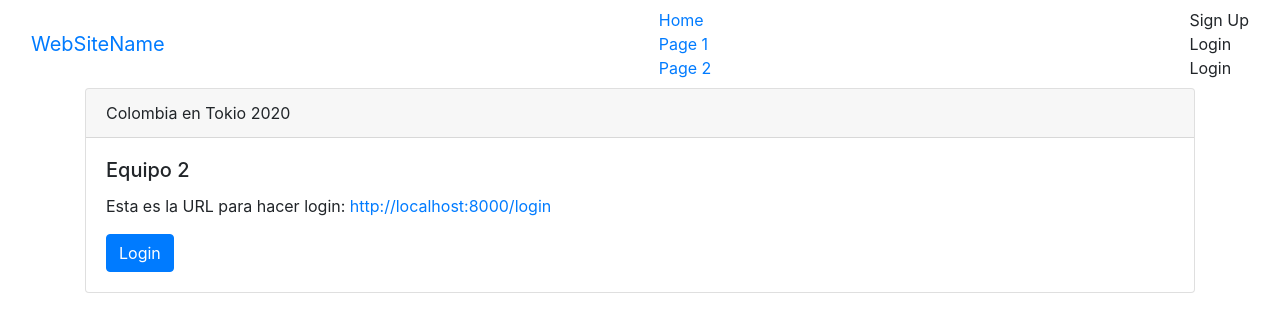
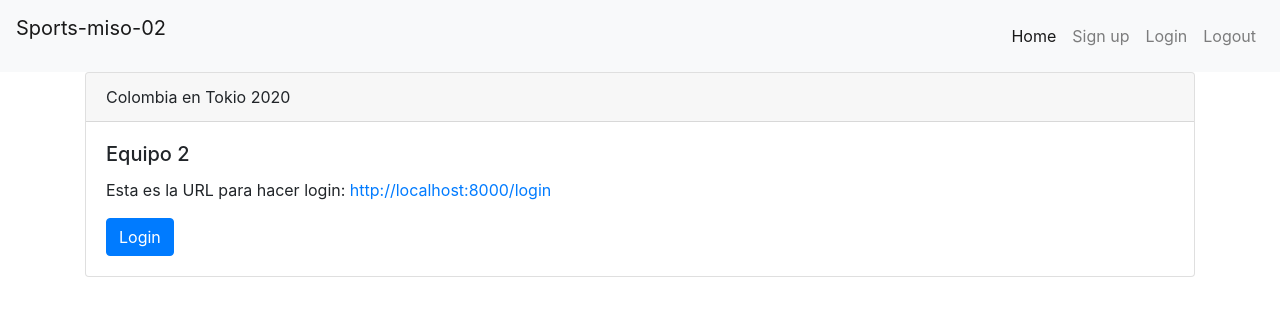
Before and after one commit to juanalvarez123/sports-web-miso-O2, an Angular app: page / in a window 1280 px wide. Shown: the top 332 px of the page. Built offline with nearby package versions, Linux system fonts and the light colour scheme.

Commit message:
Nav bar con routerLink

```diff
--- a/src/app/header/header.module.ts
+++ b/src/app/header/header.module.ts
@@ -1,11 +1,13 @@
 import { NgModule } from '@angular/core';
 import { CommonModule } from '@angular/common';
 import { HeaderComponent } from './header/header.component';
+import { RouterModule } from '@angular/router';
 
 @NgModule({
   declarations: [HeaderComponent],
   imports: [
-    CommonModule
+    CommonModule,
+    RouterModule
   ],
   exports:[HeaderComponent]
 })
--- a/src/app/header/header/header.component.html
+++ b/src/app/header/header/header.component.html
@@ -1,17 +1,20 @@
-<nav class="navbar navbar-inverse">
-  <div class="container-fluid">
-    <div class="navbar-header">
-      <a class="navbar-brand" href="#">WebSiteName</a>
-    </div>
-    <ul class="nav navbar-nav">
-      <li class="active"><a href="#">Home</a></li>
-      <li><a href="#">Page 1</a></li>
-      <li><a href="#">Page 2</a></li>
+<nav class="navbar navbar-expand-lg navbar-light bg-light">
+  <p class="navbar-brand">Sports-miso-02</p>
+  <button class="navbar-toggler" type="button" data-toggle="collapse" data-target="#navbarNav" aria-controls="navbarNav" aria-expanded="false" aria-label="Toggle navigation">
+    <span class="navbar-toggler-icon"></span>
+  </button>
+  <div class="collapse navbar-collapse" id="navbarNav">
+    <ul class="nav navbar-nav ml-auto">
+      <li class="nav-item active">
+        <a class="nav-link" [routerLink]="">Home <span class="sr-only">(current)</span></a>
+      </li>
+      <li class="nav-item">
+        <a class="nav-link">Sign up</a>
+      </li>
+      <li class="nav-item">
+        <a class="nav-link">Login</a>
+      </li>
+      <li class="nav-item">
+        <a class="nav-link">Logout</a>
+      </li>
     </ul>
-    <ul class="nav navbar-nav navbar-right">
-      <li><span class="glyphicon glyphicon-user"></span> Sign Up</li>
-      <li><span class="glyphicon glyphicon-log-in"></span> Login</li>
-      <li><span class="glyphicon glyphicon-log-in"></span> Login</li>
-    </ul>
-  </div>
-</nav>
```
